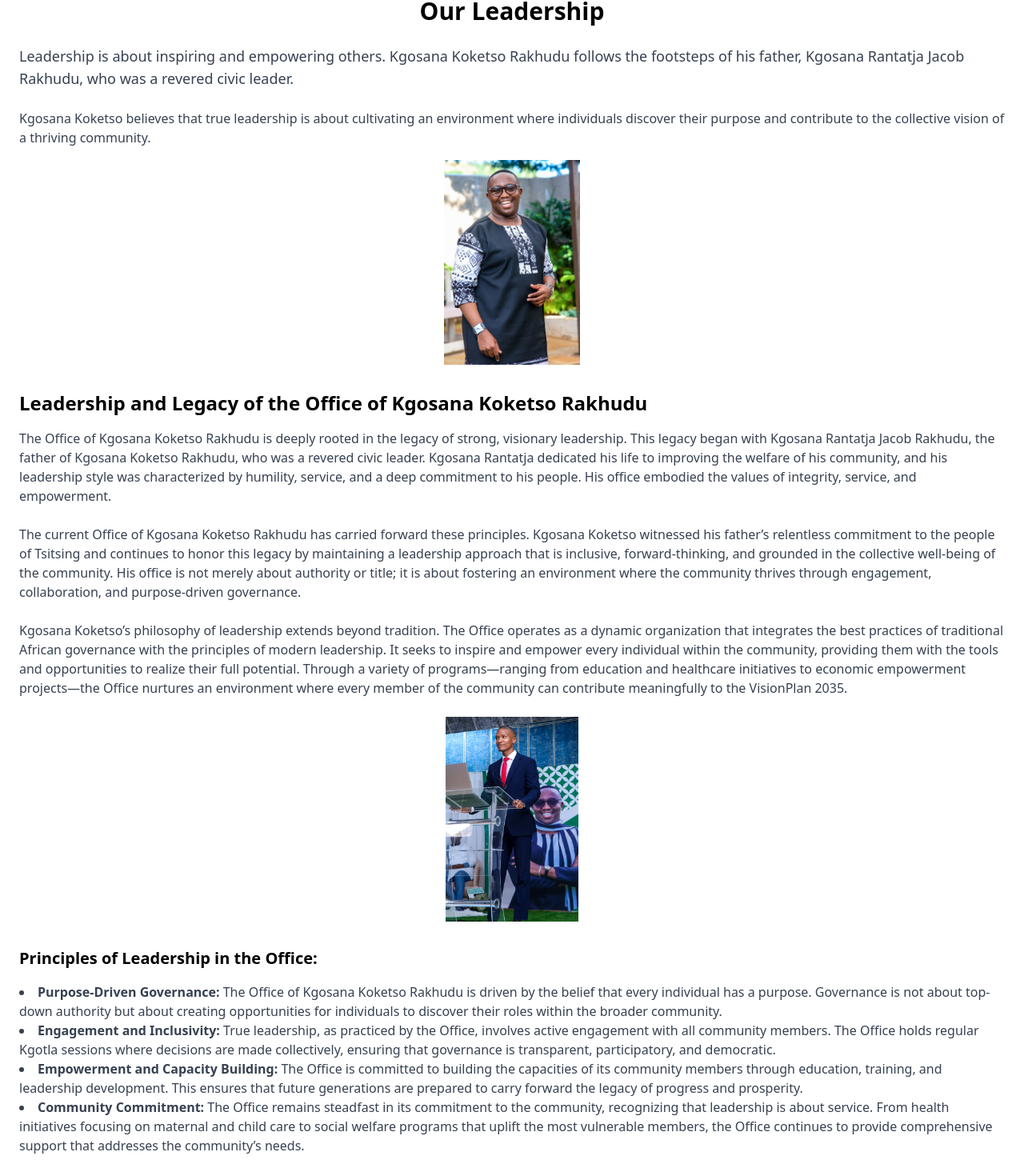
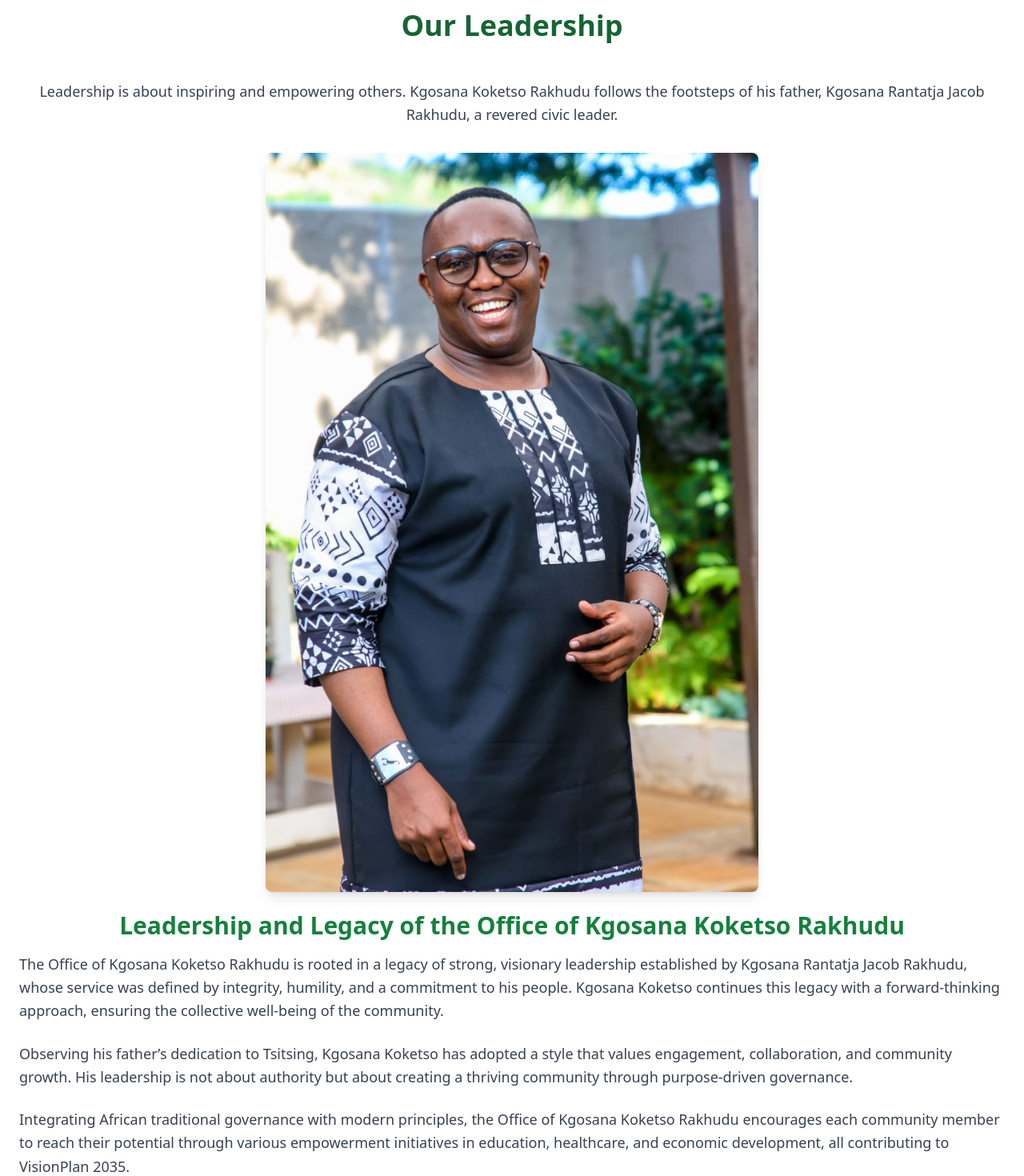
Before and after one commit to Nathilanzi/krf-website, a React (Create React App) app: page /leadership in a window 1280 px wide. Shown: the part 116-1586 px from the top of the page at 80% size. Built offline with nearby package versions, Linux system fonts and the light colour scheme.

Commit message:
adding:
subtle styling, layout improvements, and ensuring visual clarity and emphasis on important details:

```diff
--- a/src/Components/Leadership.jsx
+++ b/src/Components/Leadership.jsx
@@ -2,34 +2,55 @@ import React from 'react';
 
 function Leadership() {
   return (
-    <div className="container mx-auto px-6 py-12">
-      <h1 className="text-3xl font-bold mb-6 text-center">Our Leadership</h1>
-      <p className="text-lg text-gray-700 mb-6">
-        Leadership is about inspiring and empowering others. Kgosana Koketso Rakhudu follows the footsteps of his father, Kgosana Rantatja Jacob Rakhudu, who was a revered civic leader.
+    <div className="container mx-auto px-6 py-16">
+      <h1 className="text-4xl font-bold mb-12 text-center text-green-800">Our Leadership</h1>
+
+      <p className="text-lg text-gray-700 leading-relaxed mb-8 text-center">
+        Leadership is about inspiring and empowering others. Kgosana Koketso Rakhudu follows the footsteps of his father, Kgosana Rantatja Jacob Rakhudu, a revered civic leader.
       </p>
-      <p className="text-gray-700 mb-4">
-        Kgosana Koketso believes that true leadership is about cultivating an environment where individuals discover their purpose and contribute to the collective vision of a thriving community.
-      </p>
-      <img src="/images/KgosanaKoketso.jpeg" alt="Kgosana Koketso Rakhudu" className="w-full h-64 object-contain mb-8" />
 
-      <h2 className="text-2xl font-semibold mb-4">Leadership and Legacy of the Office of Kgosana Koketso Rakhudu</h2>
-      <p className="text-gray-700 mb-6">
-        The Office of Kgosana Koketso Rakhudu is deeply rooted in the legacy of strong, visionary leadership. This legacy began with Kgosana Rantatja Jacob Rakhudu, the father of Kgosana Koketso Rakhudu, who was a revered civic leader. Kgosana Rantatja dedicated his life to improving the welfare of his community, and his leadership style was characterized by humility, service, and a deep commitment to his people. His office embodied the values of integrity, service, and empowerment.
-      </p>
-      <p className="text-gray-700 mb-6">
-        The current Office of Kgosana Koketso Rakhudu has carried forward these principles. Kgosana Koketso witnessed his father’s relentless commitment to the people of Tsitsing and continues to honor this legacy by maintaining a leadership approach that is inclusive, forward-thinking, and grounded in the collective well-being of the community. His office is not merely about authority or title; it is about fostering an environment where the community thrives through engagement, collaboration, and purpose-driven governance.
-      </p>
-      <p className="text-gray-700 mb-6">
-        Kgosana Koketso’s philosophy of leadership extends beyond tradition. The Office operates as a dynamic organization that integrates the best practices of traditional African governance with the principles of modern leadership. It seeks to inspire and empower every individual within the community, providing them with the tools and opportunities to realize their full potential. Through a variety of programs—ranging from education and healthcare initiatives to economic empowerment projects—the Office nurtures an environment where every member of the community can contribute meaningfully to the VisionPlan 2035.
-      </p>
-      <img src="/images/Hlolelo.jpeg" alt="Hlolelo" className="w-full h-64 object-contain mb-8" />
+      <section className="flex flex-col items-center mb-12">
+        <img
+          src="/images/KgosanaKoketso.jpeg"
+          alt="Kgosana Koketso Rakhudu"
+          className="w-full md:w-3/4 lg:w-1/2 h-auto object-cover rounded-lg shadow-lg mb-6"
+        />
+        <h2 className="text-3xl font-semibold text-green-700 mb-4 text-center">
+          Leadership and Legacy of the Office of Kgosana Koketso Rakhudu
+        </h2>
+        <p className="text-lg text-gray-700 leading-relaxed mb-6">
+          The Office of Kgosana Koketso Rakhudu is rooted in a legacy of strong, visionary leadership established by Kgosana Rantatja Jacob Rakhudu, whose service was defined by integrity, humility, and a commitment to his people. Kgosana Koketso continues this legacy with a forward-thinking approach, ensuring the collective well-being of the community.
+        </p>
+        <p className="text-lg text-gray-700 leading-relaxed mb-6">
+          Observing his father’s dedication to Tsitsing, Kgosana Koketso has adopted a style that values engagement, collaboration, and community growth. His leadership is not about authority but about creating a thriving community through purpose-driven governance.
+        </p>
+        <p className="text-lg text-gray-700 leading-relaxed mb-8">
+          Integrating African traditional governance with modern principles, the Office of Kgosana Koketso Rakhudu encourages each community member to reach their potential through various empowerment initiatives in education, healthcare, and economic development, all contributing to VisionPlan 2035.
+        </p>
+      </section>
 
-      <h3 className="text-xl font-semibold mb-4">Principles of Leadership in the Office:</h3>
-      <ul className="list-disc list-inside mb-6 text-gray-700">
-        <li><strong>Purpose-Driven Governance:</strong> The Office of Kgosana Koketso Rakhudu is driven by the belief that every individual has a purpose. Governance is not about top-down authority but about creating opportunities for individuals to discover their roles within the broader community.</li>
-        <li><strong>Engagement and Inclusivity:</strong> True leadership, as practiced by the Office, involves active engagement with all community members. The Office holds regular Kgotla sessions where decisions are made collectively, ensuring that governance is transparent, participatory, and democratic.</li>
-        <li><strong>Empowerment and Capacity Building:</strong> The Office is committed to building the capacities of its community members through education, training, and leadership development. This ensures that future generations are prepared to carry forward the legacy of progress and prosperity.</li>
-        <li><strong>Community Commitment:</strong> The Office remains steadfast in its commitment to the community, recognizing that leadership is about service. From health initiatives focusing on maternal and child care to social welfare programs that uplift the most vulnerable members, the Office continues to provide comprehensive support that addresses the community’s needs.</li>
+      <section className="flex flex-col items-center mb-12">
+        <img
+          src="/images/Hlolelo.jpeg"
+          alt="Community Empowerment Initiatives"
+          className="w-full md:w-3/4 lg:w-1/2 h-auto object-cover rounded-lg shadow-lg mb-6"
+        />
+      </section>
+
+      <h3 className="text-2xl font-semibold text-green-700 mb-6 text-center">Principles of Leadership in the Office</h3>
+      <ul className="list-disc list-inside space-y-4 text-lg text-gray-700 leading-relaxed mb-12">
+        <li>
+          <strong>Purpose-Driven Governance:</strong> Governance is about fostering opportunities for individuals to find their roles within the community, creating a shared sense of purpose.
+        </li>
+        <li>
+          <strong>Engagement and Inclusivity:</strong> Through regular Kgotla sessions, the Office makes collective, transparent decisions that reflect the voices of all community members.
+        </li>
+        <li>
+          <strong>Empowerment and Capacity Building:</strong> The Office is committed to education, training, and leadership development, preparing future generations to carry forward the legacy of progress.
+        </li>
+        <li>
+          <strong>Community Commitment:</strong> Leadership is seen as service. The Office supports the community with health initiatives, social welfare programs, and comprehensive resources that address local needs.
+        </li>
       </ul>
     </div>
   );
```
